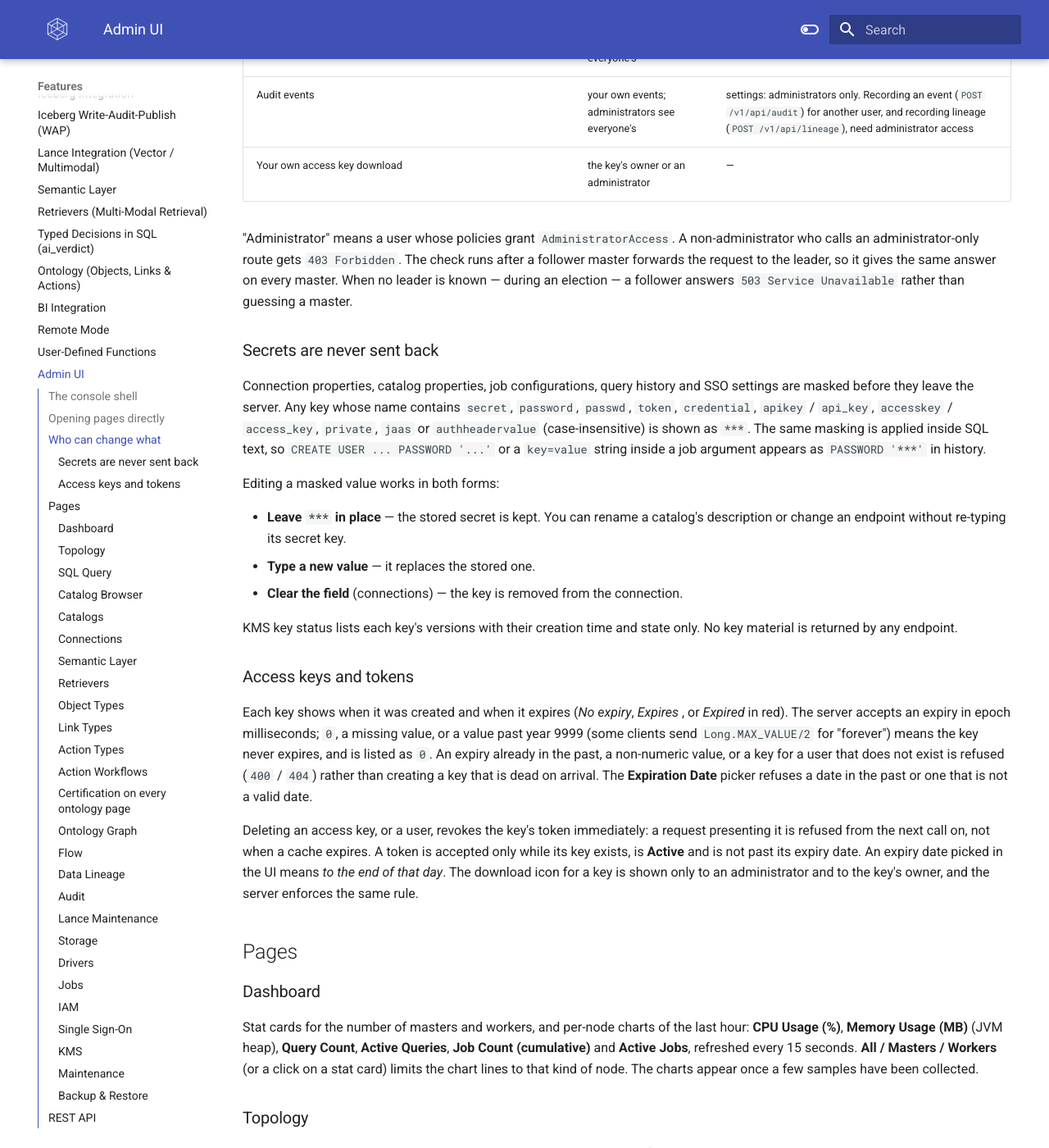
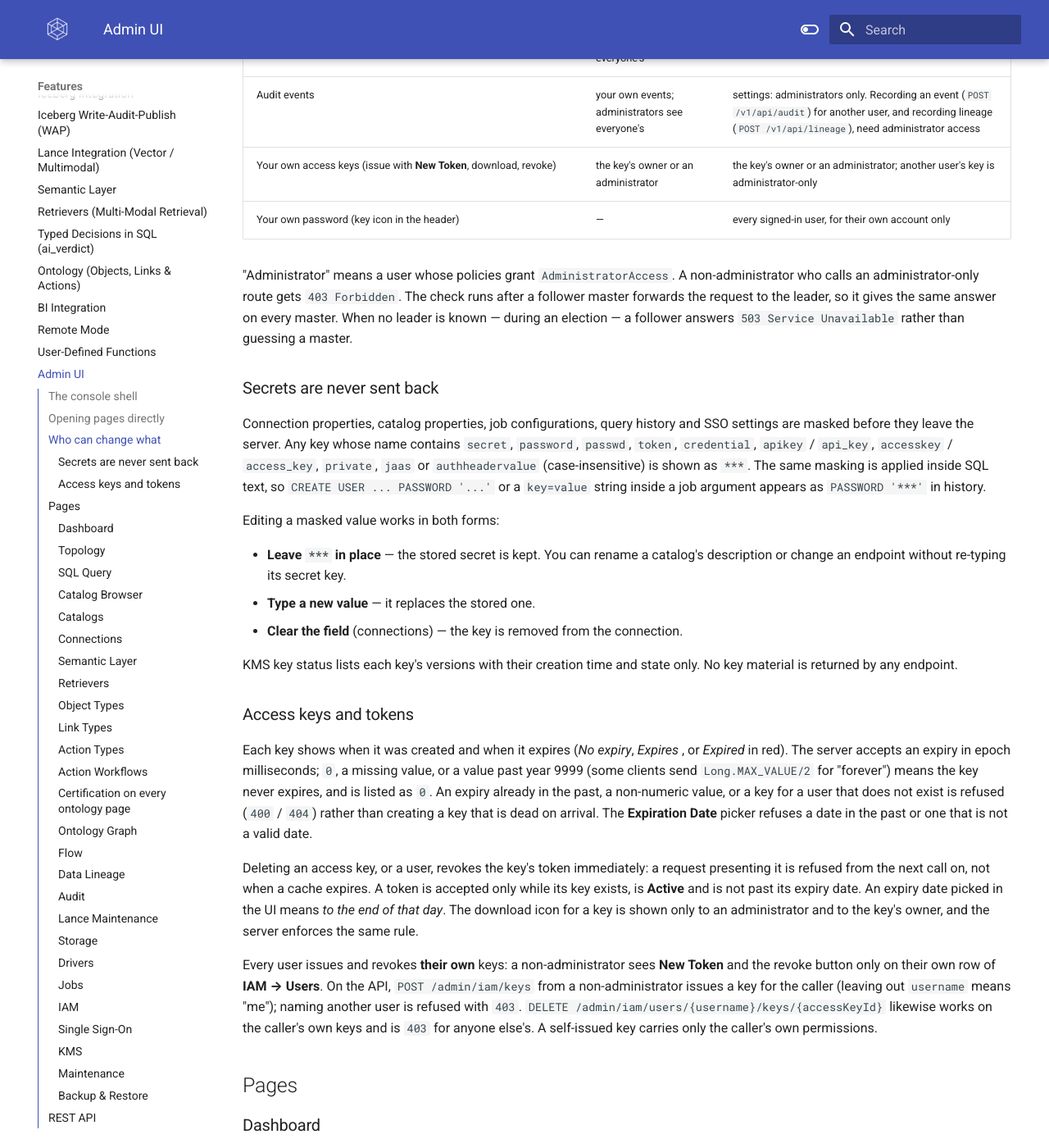
Before and after one commit to cloudcheflabs/ontul-docs, an MkDocs documentation site: the page built from docs/features/admin-ui.md, in a window 1280 px wide and 1400 px high, scrolled down 1538 px. Shown: the whole window at 82% size. Built offline with MkDocs 1.6.1 and Material for MkDocs 9.7.7, drawn with Linux system fonts in a browser that asks for light colours; the version menu is left out; some of the changed text lies outside the part shown.

Commit message:
docs(iam): users issue, download and revoke their own access keys; change their own password
Co-Authored-By: Claude Opus 5.5 <noreply@anthropic.com>

```diff
--- a/docs/features/admin-ui.md
+++ b/docs/features/admin-ui.md
@@ -50,10 +50,11 @@ Backup & Restore) show **Access Restricted**.
 | Area | Read | Change |
 |---|---|---|
 | KMS, Backup & Restore, STS, node logs (Topology **Logs**) | administrators only | administrators only |
-| IAM (users, groups, policies, keys), SSO, connections, catalogs, drivers, storage and other `/admin/config/*` settings, Iceberg maintenance, health scan, audit settings, cluster maintenance mode | any signed-in user (secrets masked) | administrators only |
+| IAM (users, groups, policies, other users' keys), SSO, connections, catalogs, drivers, storage and other `/admin/config/*` settings, Iceberg maintenance, health scan, audit settings, cluster maintenance mode | any signed-in user (secrets masked) | administrators only |
 | SQL query history, jobs (console and `/v1/api/job/*`: list, history, status, log) | your own entries; administrators see everyone's | your own queries and jobs; killing another user's job needs `data:KillJob` |
 | Audit events | your own events; administrators see everyone's | settings: administrators only. Recording an event (`POST /v1/api/audit`) for another user, and recording lineage (`POST /v1/api/lineage`), need administrator access |
-| Your own access key download | the key's owner or an administrator | — |
+| Your own access keys (issue with **New Token**, download, revoke) | the key's owner or an administrator | the key's owner or an administrator; another user's key is administrator-only |
+| Your own password (key icon in the header) | — | every signed-in user, for their own account only |
 
 "Administrator" means a user whose policies grant `AdministratorAccess`. A non-administrator who calls
 an administrator-only route gets `403 Forbidden`. The check runs after a follower master forwards the
@@ -93,6 +94,12 @@ refused from the next call on, not when a cache expires. A token is accepted onl
 is **Active** and is not past its expiry date. An expiry date picked in the UI means *to the end of that
 day*. The download icon for a key is shown only to an administrator and to the key's owner, and the
 server enforces the same rule.
+
+Every user issues and revokes **their own** keys: a non-administrator sees **New Token** and the revoke
+button only on their own row of **IAM → Users**. On the API, `POST /admin/iam/keys` from a
+non-administrator issues a key for the caller (leaving out `username` means "me"); naming another user is
+refused with `403`. `DELETE /admin/iam/users/{username}/keys/{accessKeyId}` likewise works on the caller's
+own keys and is `403` for anyone else's. A self-issued key carries only the caller's own permissions.
 
 ## Pages
 
```
Also changed, not shown: docs/features/iam.md (+6 -0 lines).
